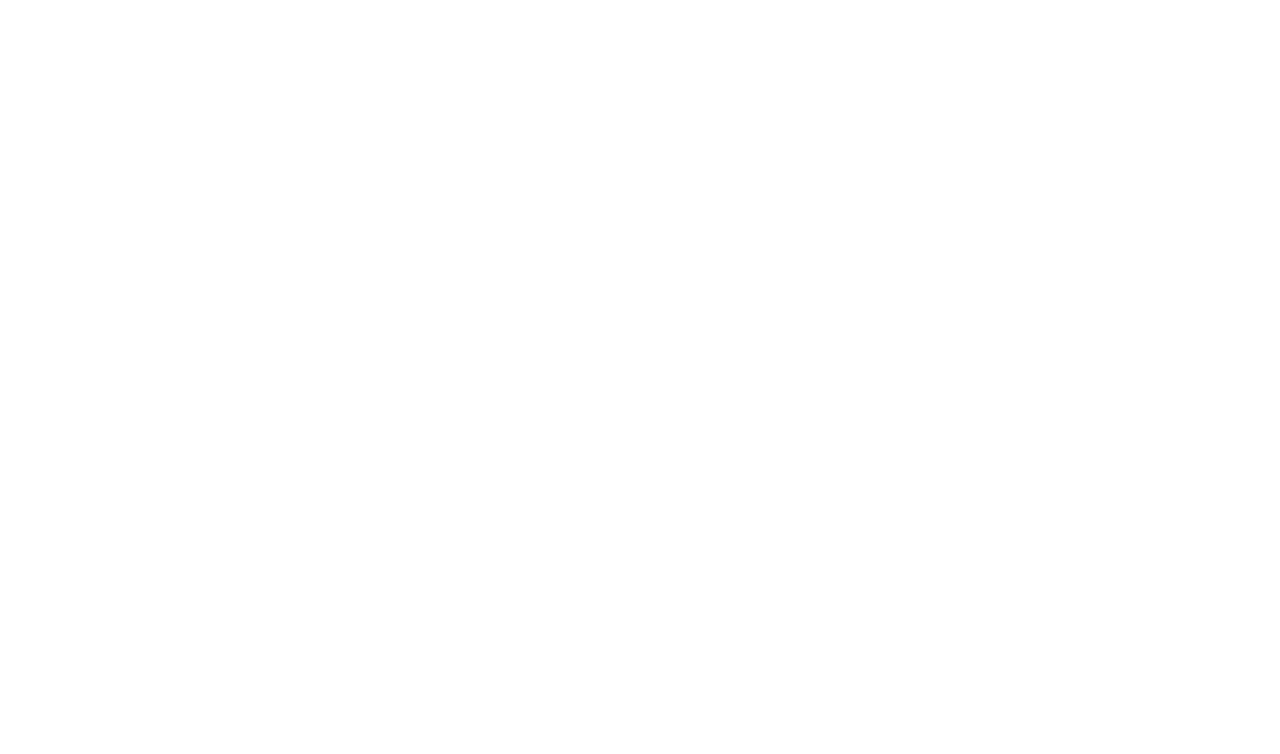
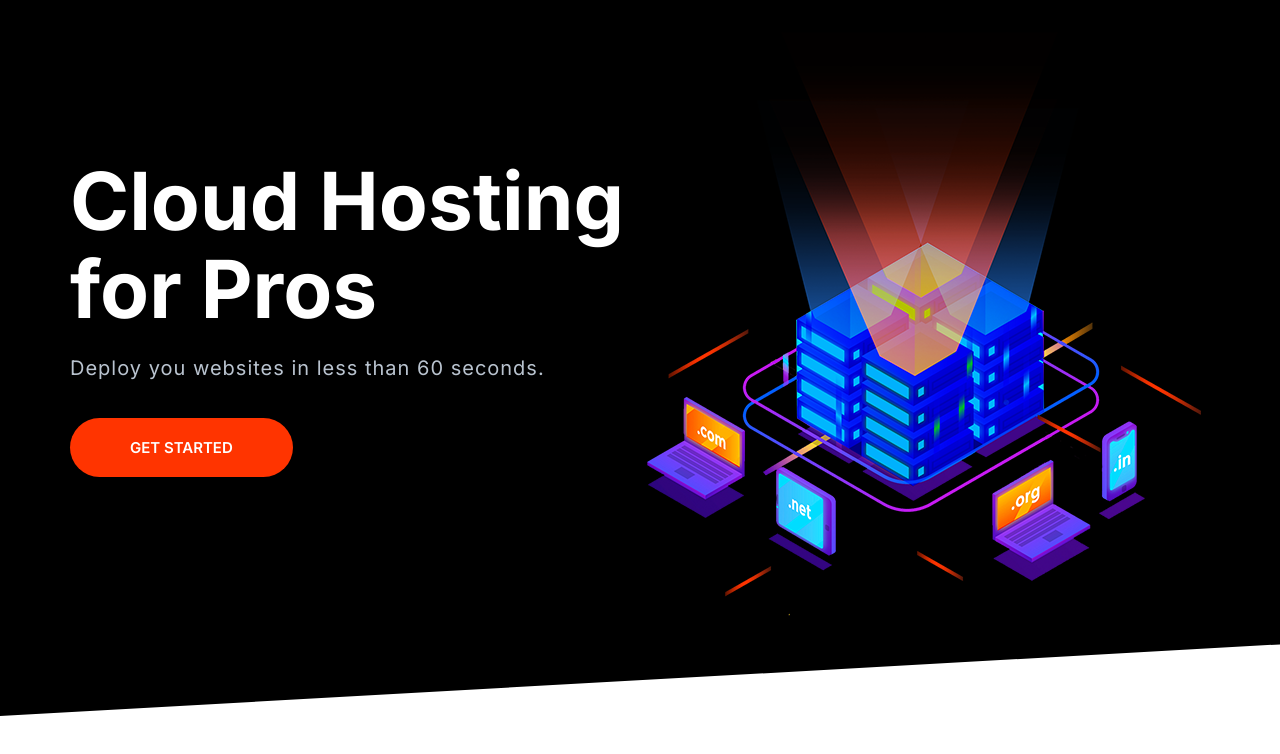
Before and after one commit to rjorge99/Moshify-Website, a plain HTML site: page index.html in a window 1280 px wide. Drawn offline with Linux system fonts and the light colour scheme.

Commit message:
Hero adde

```diff
--- a/css/styles.css
+++ b/css/styles.css
@@ -638,7 +638,6 @@ a {
 .block {
     --padding-vertical: 6rem;
     padding: var(--padding-vertical) 2rem;
-    text-align: center;
 }
 
 .block__header {
@@ -672,3 +671,29 @@ a {
     max-width: 1140px;
     margin: 0 auto;
 }
+
+/* Hero */
+.hero {
+    clip-path: polygon(0% 0%, 100% 0%, 100% 90%, 0% 100%);
+}
+.hero__tagline {
+    font-size: 2rem;
+    color: #b9c3cf;
+    letter-spacing: 1px;
+    margin: 2rem 0 5rem;
+}
+
+.hero__image {
+    width: 100%;
+}
+
+@media screen and (min-width: 768px) {
+    .hero {
+        padding-top: 0;
+    }
+
+    .hero__content {
+        text-align: left;
+        align-self: center;
+    }
+}
--- a/index.html
+++ b/index.html
@@ -15,16 +15,16 @@
         <link rel="stylesheet" href="css/styles.css" />
     </head>
     <body>
-        <!-- <section class="block block--dark block--skewed-left">
-            <div class="container grid grid-1x2">
-                <div class="hero__content">
-                    <h1>Clound Hosting for Pros</h1>
-                    <p>Deploy you websites in less than 60 seconds.</p>
+        <section class="block block--dark block--skewed-left hero">
+            <div class="container grid grid--1x2">
+                <header class="block__header hero__content">
+                    <h1 class="block__heading">Cloud Hosting for Pros</h1>
+                    <p class="hero__tagline">Deploy you websites in less than 60 seconds.</p>
                     <a href="" class="btn btn--accent btn--stretched">Get Started</a>
-                </div>
+                </header>
+                <img class="hero__image" src="images/banner.png" alt="" />
             </div>
-            <img src="images/banner.png" alt="" />
-        </section> -->
+        </section>
         <script src="js/main.js"></script>
     </body>
 </html>
```
Also changed, not shown: components/hero.html (+10 -0 lines).
